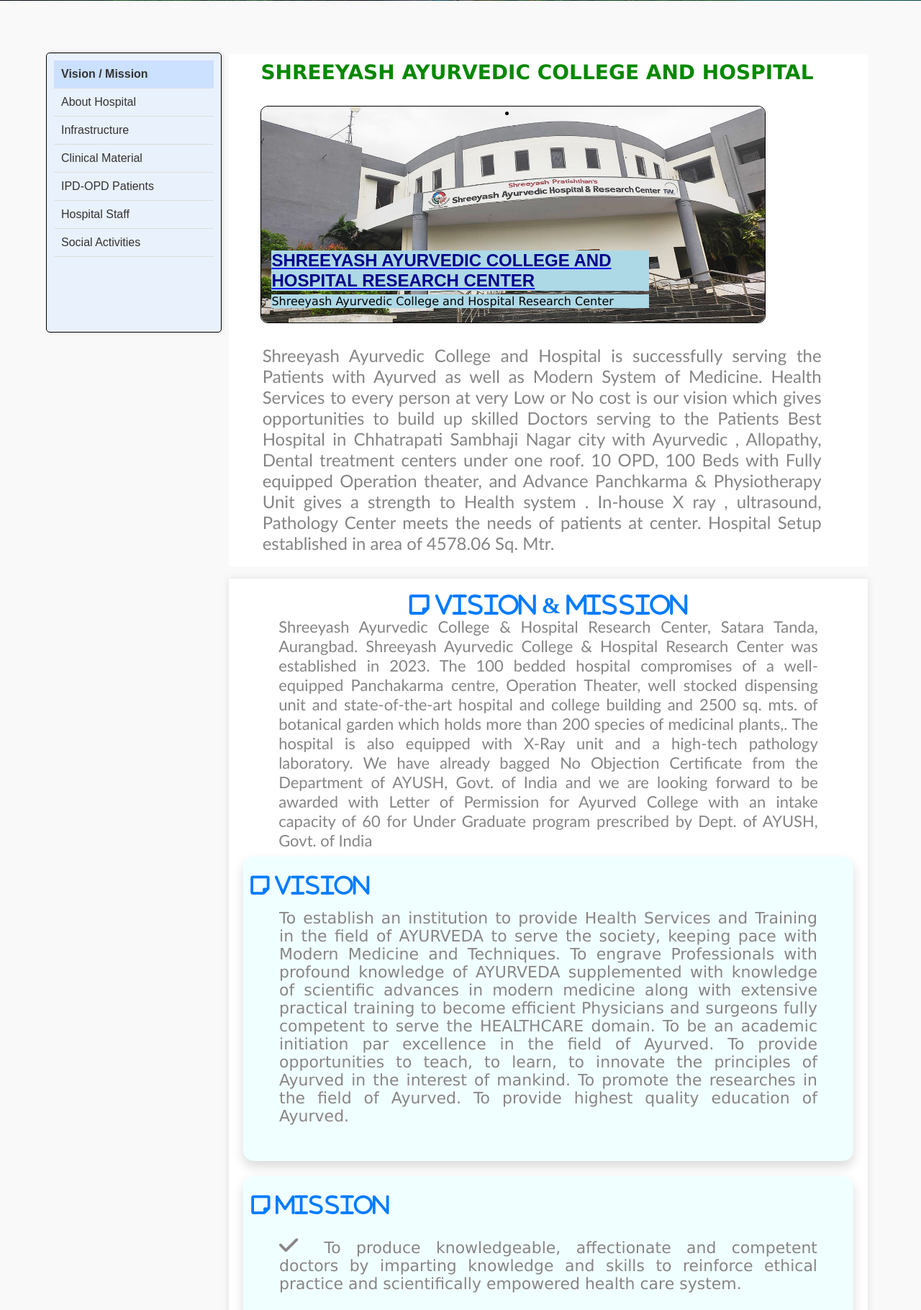
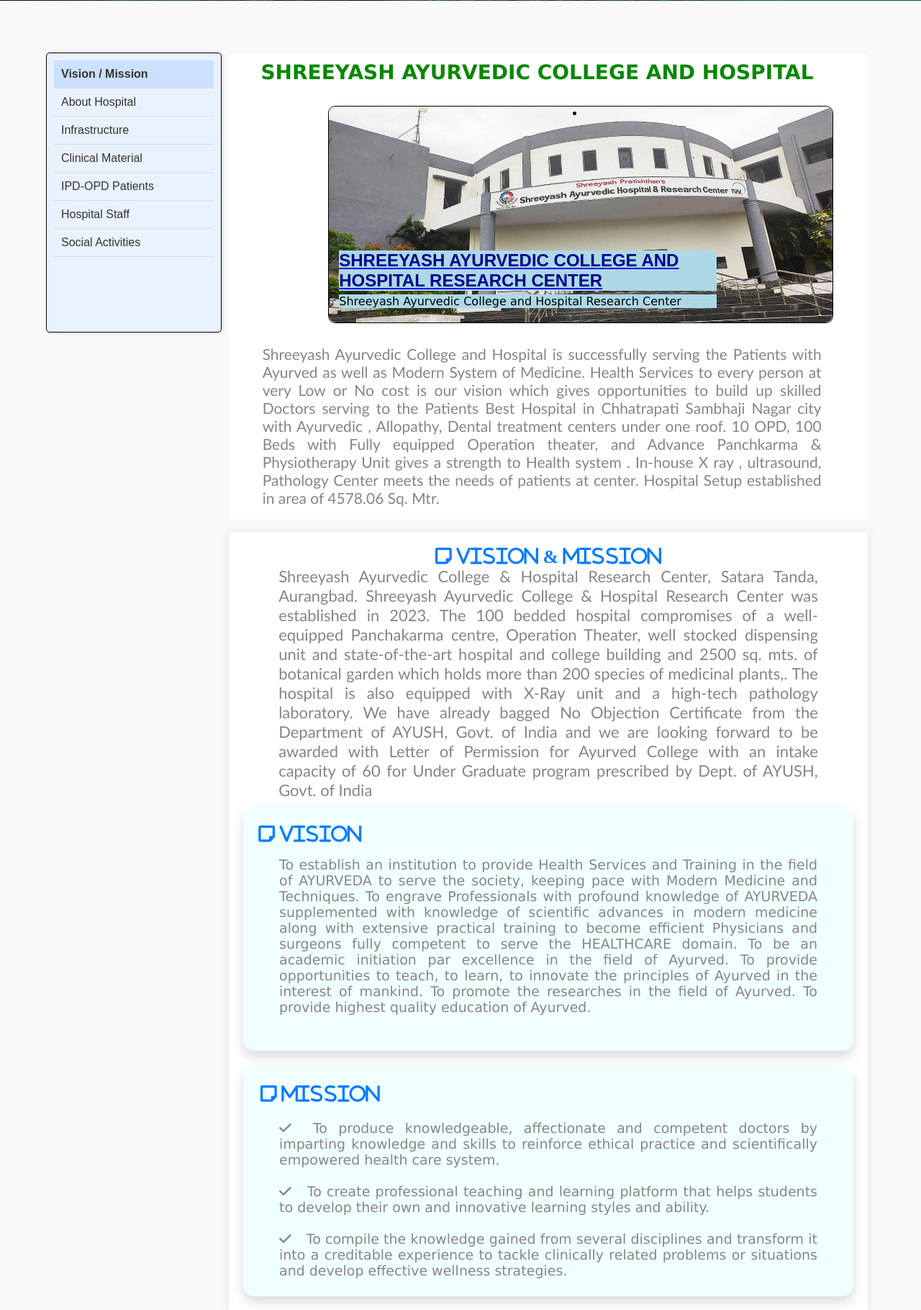
Before and after one commit to purucrqzy/Ayurvedik_website, a PHP site: page /hospital_page.php in a window 1280 px wide. Shown: the part 799-2619 px from the top of the page at 72% size. Run offline with PHP 8.4, Linux system fonts and the light colour scheme; data that the repository does not hold is empty.

Commit message:
css updated of hosptal page

```diff
--- a/aayurvedik_collage/css/hospital_style.css
+++ b/aayurvedik_collage/css/hospital_style.css
@@ -223,6 +223,7 @@ nav img{
       height: 300px;
       border-radius: 10px;
       margin-bottom: 30px;
+      margin-left: 25%;
       position: relative;
       overflow: hidden;
   }
@@ -288,7 +289,7 @@ nav img{
       font-family: 'Gill Sans', 'Gill Sans MT', Calibri, 'Trebuchet MS', sans-serif;
       color: rgb(133, 133, 133);
       width: auto;
-      font-size: 24px;
+      font-size: 21px;
       text-align: justify;
       margin-top: 10px;
       margin-bottom: 10px;
@@ -336,7 +337,7 @@ nav img{
   .column i{
 
       text-align: start;
-      font-size: 30px;
+      font-size: 26px;
       margin: auto;
       margin-left: auto;
       margin-right: 79.7%;
@@ -344,7 +345,7 @@ nav img{
   }
   .column p{
       text-align: justify;
-      font-size: 22px;
+      font-size: 19px;
       font-family: Verdana, Geneva, Tahoma, sans-serif;
       color: rgb(137, 133, 133);
       margin: auto;
@@ -365,7 +366,7 @@ nav img{
   .column2 i{
 
       text-align: start;
-      font-size: 30px;
+      font-size: 26px;
       margin: auto;
       margin-left: auto;
       margin-right: 76.3%;
@@ -374,7 +375,7 @@ nav img{
 
   .ult1{
       text-align: justify;
-      font-size: 22px;
+      font-size: 19px;
       font-family: Verdana, Geneva, Tahoma, sans-serif;
       color: rgb(137, 133, 133);
       margin: auto;
@@ -387,7 +388,7 @@ nav img{
   .ult1 i{
 
       text-align: start;
-      font-size: 30px;
+      font-size: 19px;
       margin: auto;
       margin-left: auto;
       margin-right: 2%;
@@ -398,7 +399,7 @@ nav img{
 
   }
   .vimi i{
-      font-size: 32px;
+      font-size: 26px;
   }
   .vimi p{
       font-family: 'Gill Sans', 'Gill Sans MT', Calibri, 'Trebuchet MS', sans-serif;
@@ -498,3 +499,37 @@ nav img{
     text-align: start;
     margin-left: 1%;
 }
+
+/** Clinical material Tables**/
+.tab-1 {
+    width: 850px;
+    border-collapse: collapse;
+    margin-left: 10%;
+    margin-bottom: 5%;
+}
+
+.head {
+    border: 3px solid lightgray;
+    background-color: rgba(0, 0, 0, 0.1);
+    color: black;
+    font-weight: bold;
+}
+
+th,
+td {
+    border: 1px solid #ddd;
+    padding: 8px;
+    text-align: center;
+}
+
+.col-1 {
+    width: 0.5%;
+}
+
+.col-2 {
+    width: 52%;
+}
+
+.col-3 {
+    width: 10px;
+}
```
Also changed, not shown: aayurvedik_collage/feespage.php (+30 -40 lines).
